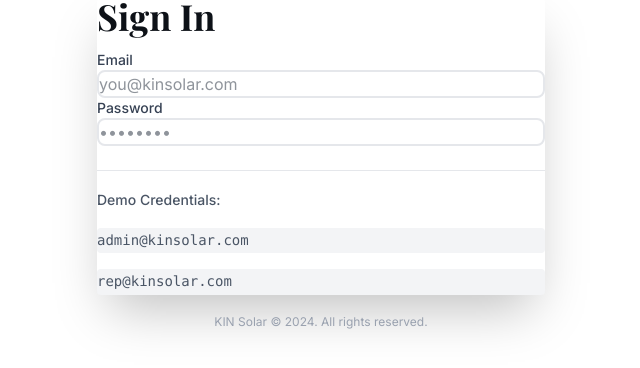
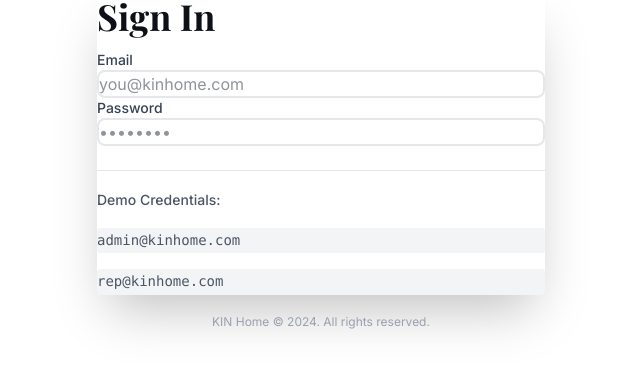
Before and after one commit to scottshyde/kin-training, a Next.js app: page /login in a window 1280 px wide. Shown: the part 340-708 px from the top of the page, without its empty margins (319-959 px from the left). Built offline with nearby package versions, Linux system fonts and the light colour scheme.

Commit message:
KIN Solar Training Portal

```diff
--- a/content/builder-playbook/sales-training/griffith-hill-basics.mdx
+++ b/content/builder-playbook/sales-training/griffith-hill-basics.mdx
@@ -6,7 +6,7 @@
 
 # Griffin Hill Sales System Basics
 
-Griffin Hill is the proven sales methodology that drives success at KIN Solar. Understanding these core principles will transform your sales effectiveness.
+Griffin Hill is the proven sales methodology that drives success at KIN Home. Understanding these core principles will transform your sales effectiveness.
 
 ## The Griffin Hill Philosophy
 
@@ -93,7 +93,7 @@
 Your goal isn't just one sale—it's building a customer for life.
 
 ### 3. Professionalism
-Your appearance, demeanor, and communication reflect KIN Solar's values.
+Your appearance, demeanor, and communication reflect KIN Home's values.
 
 ### 4. Persistence
 Objections aren't rejections. They're opportunities to provide more value.
@@ -133,7 +133,7 @@
 
 ## Moving Forward
 
-Your success at KIN Solar depends on:
+Your success at KIN Home depends on:
 1. Understanding Griffin Hill principles deeply
 2. Practicing daily with discipline
 3. Continuously refining your skills
--- a/content/setter-manual/bootcamp/first-week-orientation.mdx
+++ b/content/setter-manual/bootcamp/first-week-orientation.mdx
@@ -30,7 +30,7 @@
 
 ### Evening: Initial Training
 - Watch company orientation video
-- Review KIN Solar's mission and values
+- Review KIN Home's mission and values
 - Understand our products: residential solar systems
 - Overview of the setter role in the sales process
 - Preview of the week's schedule
@@ -72,7 +72,7 @@
 - What to wear (company polo, clean pants, comfortable shoes)
 - First impression importance (3 seconds!)
 - The approach: confident, friendly, non-threatening
-- The opener: "Hi, I'm [name] with KIN Solar..."
+- The opener: "Hi, I'm [name] with KIN Home..."
 
 ### Initial Discovery
 - Ask about current utility company and bill
@@ -143,7 +143,7 @@
 
 - [ ] Completed all onboarding paperwork
 - [ ] Met your team and manager
-- [ ] Understand KIN Solar products and mission
+- [ ] Understand KIN Home products and mission
 - [ ] Trained on CRM system
 - [ ] Know your territory
 - [ ] Practiced core scripts 5+ times
@@ -180,4 +180,4 @@
 
 Your first week sets the tone. Work hard, ask questions, observe everything, and stay positive. You'll be up to speed faster than you think!
 
-**Welcome to KIN Solar!**
+**Welcome to KIN Home!**
--- a/src/app/(dashboard)/page.tsx
+++ b/src/app/(dashboard)/page.tsx
@@ -17,7 +17,7 @@
       <div className="bg-gradient-to-r from-kin-black to-kin-green text-white px-6 md:px-12 py-16">
         <div className="max-w-6xl mx-auto">
           <h1 className="font-playfair text-4xl md:text-5xl font-bold mb-4">
-            Welcome to KIN Solar Training
+            Welcome to KIN Home Training
           </h1>
           <p className="text-kin-cream text-lg md:text-xl max-w-2xl">
             Master the Griffin Hill sales system. Everything you need to excel in sales,
--- a/src/app/layout.tsx
+++ b/src/app/layout.tsx
@@ -5,8 +5,8 @@
 // Fonts will be loaded via CSS imports in globals.css
 
 export const metadata: Metadata = {
-  title: "KIN Solar Training Portal",
-  description: "Sales training portal for KIN Solar - Closer Manual, Builder Playbook, Setter Manual",
+  title: "KIN Home Training Portal",
+  description: "Sales training portal for KIN Home - Closer Manual, Builder Playbook, Setter Manual",
 };
 
 export default function RootLayout({
--- a/src/app/login/page.tsx
+++ b/src/app/login/page.tsx
@@ -72,7 +72,7 @@
                 type="email"
                 value={email}
                 onChange={(e) => setEmail(e.target.value)}
-                placeholder="you@kinsolar.com"
+                placeholder="you@kinhome.com"
                 className="w-full px-4 py-3 border-2 border-gray-200 rounded-lg focus:border-kin-green focus:outline-none transition"
                 required
               />
@@ -109,10 +109,10 @@
             <p className="text-sm text-gray-600 mb-3 font-medium">Demo Credentials:</p>
             <div className="space-y-2 text-sm text-gray-600">
               <div>
-                <p className="font-mono bg-gray-100 p-2 rounded">admin@kinsolar.com</p>
+                <p className="font-mono bg-gray-100 p-2 rounded">admin@kinhome.com</p>
               </div>
               <div>
-                <p className="font-mono bg-gray-100 p-2 rounded">rep@kinsolar.com</p>
+                <p className="font-mono bg-gray-100 p-2 rounded">rep@kinhome.com</p>
               </div>
             </div>
           </div>
@@ -120,7 +120,7 @@
 
         {/* Footer */}
         <p className="text-center text-gray-400 text-xs mt-8">
-          KIN Solar © 2024. All rights reserved.
+          KIN Home © 2024. All rights reserved.
         </p>
       </div>
     </div>
--- a/src/lib/auth.ts
+++ b/src/lib/auth.ts
@@ -4,8 +4,8 @@
 
 // Define users - can be moved to environment variables
 const VALID_USERS = [
-  { email: 'admin@kinsolar.com', password: 'kinsolar2024' },
-  { email: 'rep@kinsolar.com', password: 'trainme' },
+  { email: 'admin@kinhome.com', password: 'kinhome2024' },
+  { email: 'rep@kinhome.com', password: 'trainme' },
 ];
 
 export const authOptions: NextAuthOptions = {
```
